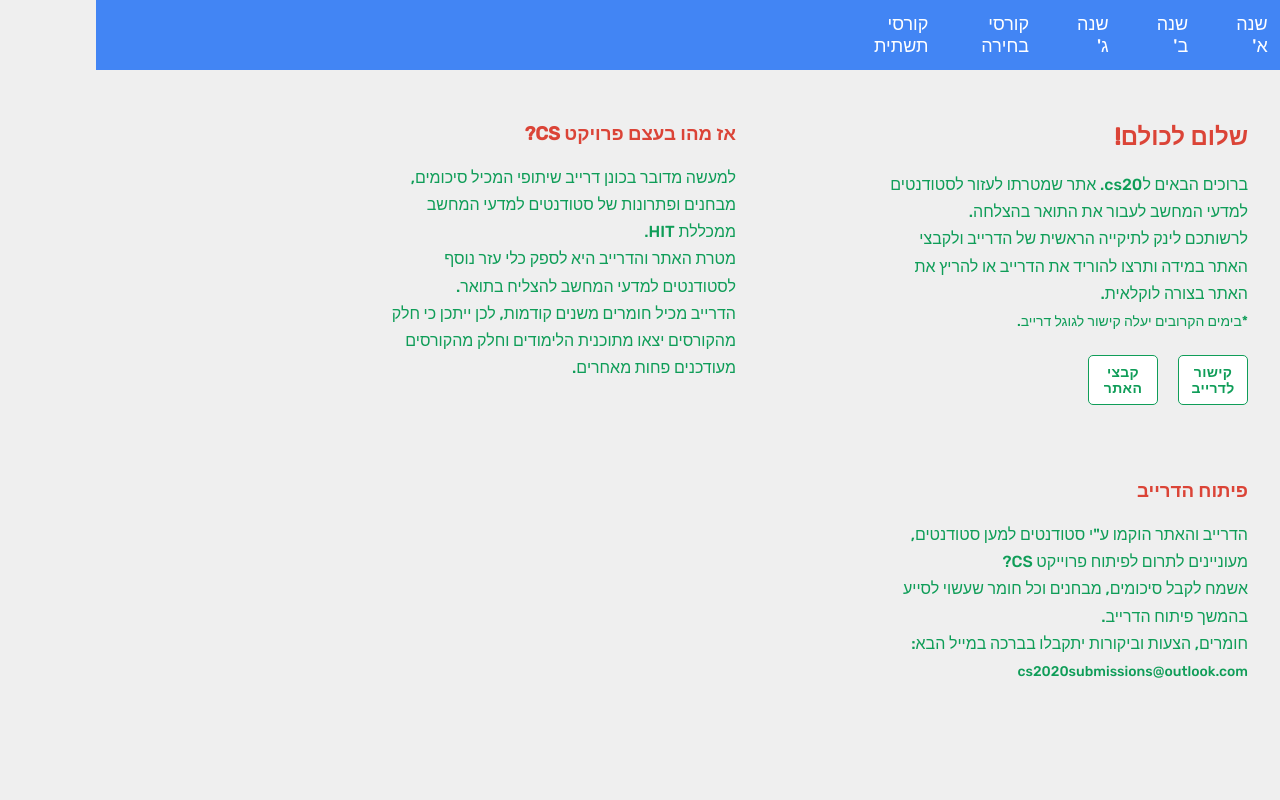
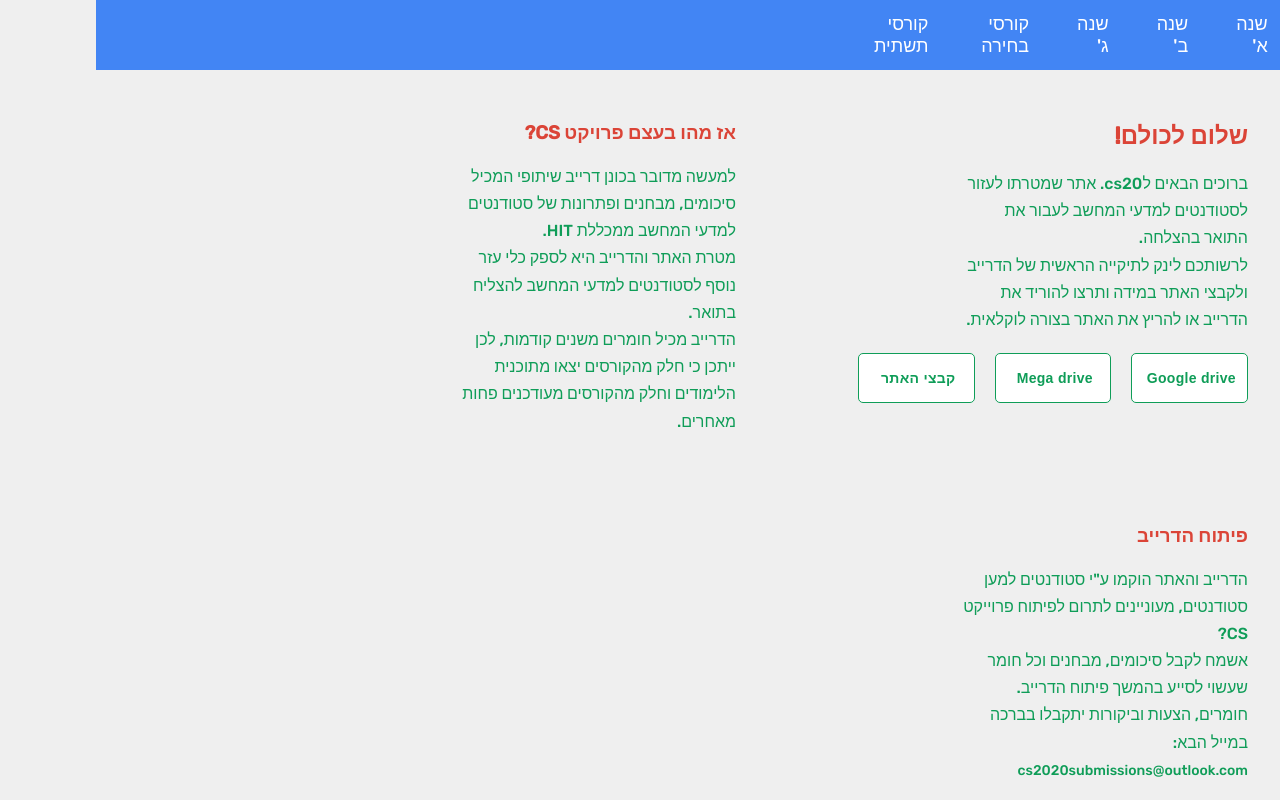
Before and after one commit to Gal94/cs2020, a React (Create React App) app: page / in a window 1280 px wide. Built offline with nearby package versions, Linux system fonts and the light colour scheme.

Commit message:
updated links to Google Drive. Added some optimizations.

```diff
--- a/src/components/module-button/ModuleButton.component.jsx
+++ b/src/components/module-button/ModuleButton.component.jsx
@@ -1,10 +1,10 @@
 import React from 'react';
 import './ModuleButton.styles.scss'
 
-const ModuleButton = ({name , link, homeButton}) => (
+const ModuleButton = ({name , link, homeButton, icon}) => (
     <button className={`${homeButton ? 'home-link': ''} module-button`} onClick={()=> {
         window.location.href = `${link}`;
-    }}> {name} </button>
+    }}>{name}  <span style={{marginRight: `0.2rem`}}>{icon}</span> </button>
 );
 
 export default ModuleButton;
--- a/src/components/module-button/ModuleButton.styles.scss
+++ b/src/components/module-button/ModuleButton.styles.scss
@@ -4,7 +4,7 @@
   margin-top: 1%;
   letter-spacing: 0.3px;
   font-size: 14px;
-  background-color: white;
+  background-color: #fff;
   color: #DB4437;;
   border: 1px solid #DB4437;
   text-transform: uppercase;
@@ -14,6 +14,7 @@
   margin-left: 1%;
   margin-right: 1%;
   transition: 1s ease all;
+  text-align: center;
 
   @media screen and (max-width: 1024px) and (max-height: 1366px){
     width: 150px;
--- a/src/index.js
+++ b/src/index.js
@@ -1,7 +1,7 @@
 import React from 'react';
 import ReactDOM from 'react-dom';
 import './index.css';
-import {HashRouter ,BrowserRouter} from "react-router-dom";
+import {BrowserRouter} from "react-router-dom";
 import App from './App';
 import * as serviceWorker from './serviceWorker';
 
--- a/src/modules.js
+++ b/src/modules.js
@@ -2,47 +2,47 @@ export const firstYearModules = [
     {
         id: 1,
         name: 'אינפי 1',
-        link: 'https://mega.nz/#F!o9RxFQwA!8rIZ9PZQ1Xygd9QmrvJBbw'
+        link: 'https://drive.google.com/open?id=1XvTl7fyfYOFRuWyGsF6RXyaEcVxYC2gj'
     },
     {
         id: 2,
         name: 'אלגברה לינארית',
-        link: 'https://mega.nz/#F!d8IVhAyQ!hE-87pRO_kWu4MTdwvTuGQ'
+        link: 'https://drive.google.com/open?id=1_0fGpP9Qm5OuaDyFeDwbkvyossBZ7dBW'
     },
     {
         id: 3,
         name: 'מתמטיקה בדידה',
-        link: 'https://mega.nz/#F!Y9ZHjYCJ!BhNpDPdKMnJMlP3yodRIwA'
+        link: 'https://drive.google.com/open?id=13dRkrAF7hIYI6Ssn-B3lf-A6eJI1POKA'
     },
     {
         id: 4,
         name: 'מבוא למדעי המחשב',
-        link: 'https://mega.nz/#F!U1BlyQbR!GdkazmseuOcjmNyqHDFHCA'
+        link: 'https://drive.google.com/open?id=1u4H8jGaah9eMizSWEM02b8Z0fDmJ56SM'
     },
     {
         id: 5,
         name: 'אינפי 2',
-        link: 'https://mega.nz/#F!x8Bx2I7Y!9cV0rvRo8wfn0d2dVxcb0A'
+        link: 'https://drive.google.com/open?id=1Cpa433vlHiR-pw56cfnyQfSfAjF1rVDO'
     },
     {
         id: 6,
         name: 'מבני נתונים',
-        link: 'https://mega.nz/#F!1pJBEIaR!N9iLpXZyZfzGAmyiNtET2g'
+        link: 'https://drive.google.com/open?id=1Q_QDFzNhlY4A6Rw5WhehJPgskDQGzDY_'
     },
     {
         id: 7,
         name: 'סדנה מתקדמת בתכנות',
-        link: 'https://mega.nz/#F!E0BT1AAR!I1o6kjUaiE_CG2CHOQ4rJg'
+        link: 'https://drive.google.com/open?id=10uMRq_G3tvrgrVm1M2otb_0gftFF-NLt'
     },
     {
         id: 8,
         name: 'מיתוג',
-        link: 'https://mega.nz/#F!clIRharb!NsVq2eRxm1nndYXe5d3rVQ'
+        link: 'https://drive.google.com/open?id=1AYxyTIPWe7maSdhxiuEH8baxz1uNHM5W'
     },
     {
         id: 9,
         name: 'הסתברות',
-        link: 'https://mega.nz/#F!BsAhWKbY!qH4Ei99k9rWVA6GX1VR7mA'
+        link: 'https://drive.google.com/open?id=1KmDDmRGieWuK7P5r-8O-yuZFOpga3coI'
     },
 ];
 
@@ -50,52 +50,52 @@ export const secondYearModules = [
     {
         id: 1,
         name: 'בסיסי נתונים',
-        link: 'https://mega.nz/#F!E4I3ECwa!214Tg2HyHGetqL-t9v8hig'
+        link: 'https://drive.google.com/open?id=1u0UCnjTqJsNDRjMi0qkn58BYbFavcvTW'
     },
     {
         id: 2,
         name: 'אסמבלי ושפת סף',
-        link: 'https://mega.nz/#F!J8QnxKqZ!cC6lQ9GUHZmH46CXlOBUEw'
+        link: 'https://drive.google.com/open?id=1P6C2O_LQNWByAEKM3WzD9XmjAz2MfMZM'
     },
     {
         id: 3,
         name: 'הנדסת תוכנה',
-        link: 'https://mega.nz/#F!hwQhXQbS!VZorn7kTOAhs3KlqbyK0uw'
+        link: 'https://drive.google.com/open?id=1QsF1mHj3dyo-8o1vlQ8mxJTjmwwPWLij'
     },
     {
         id: 4,
         name: 'תורת הגרפים',
-        link: 'https://mega.nz/#F!V8ZxjCoD!mEDs81HT8D16yCHJ5AVHAQ'
+        link: 'https://drive.google.com/open?id=1HQIEMlGw84v3J5TMOGH_Khk-EC-qJHlU'
     },
     {
         id: 5,
         name: 'תכנות מונחה עצמים',
-        link: 'https://mega.nz/#F!llJT1IoD!dV8CwRGgFE5lfD3kB-CDTQ'
+        link: 'https://drive.google.com/open?id=1BnLqgVxcuLsMZ6ed58Kd3uwSfIUNuDiQ'
     },
     {
         id: 6,
         name: 'רשתות תקשורת',
-        link: 'https://mega.nz/#F!dgZHFA4Q!6OkN9QWfN3zMVxdL-mGP5Q'
+        link: 'https://drive.google.com/open?id=1KQnZlrEqTufpCNfnZFeearUlLWO38xqG'
     },
     {
         id: 7,
         name: 'מערכות הפעלה',
-        link: 'https://mega.nz/#F!A9A3XSwa!BUrzTj0QZW3YTy2TFq3aSQ'
+        link: 'https://drive.google.com/open?id=1tcGdVDzpebMN1DiyA0ErkKQQZIuqjt6O'
     },
     {
         id: 8,
         name: 'ניתוח אלגוריתמים',
-        link: 'https://mega.nz/#F!p5YnwAZA!2oScWLwWScbP0Mb4bE5ffg'
+        link: 'https://drive.google.com/open?id=1ALlw5mMtl3jk3GKCRvElgGL5zKu4cICW'
     },
     {
         id: 9,
         name: 'אוטומטים',
-        link: 'https://mega.nz/#F!YhIzSYRR!NHGF7N4tU1MyVpFmXydkcw'
+        link: 'https://drive.google.com/open?id=1LL_9hHuJtTw25iOVtuytTTe1aDy4fgnT'
     },
     {
         id: 10,
         name: '*לוגיקה',
-        link: 'https://mega.nz/#F!YoQD1IbR!iXQm2pGDOgZ61jc4TI2Mog'
+        link: 'https://drive.google.com/open?id=1n05_lXOEZnck5-STJH5NUGyI9mk537JQ'
     },
 ];
 
@@ -103,27 +103,27 @@ export const thirdYearModules = [
     {
         id: 1,
         name: 'כלים מתמטיים',
-        link: 'https://mega.nz/#F!JtJzFQSK!euSLFyG4KEFG6-nwr2ImCg'
+        link: 'https://drive.google.com/open?id=1pcoSZhnmsaQnmuZPtvwSwmGKC8QhqimW'
     },
     {
         id: 2,
         name: 'חישוביות וסיבוכיות',
-        link: 'https://mega.nz/#F!otIHTYxJ!-cN4DhfytXljWJWq1CwtXw'
+        link: 'https://drive.google.com/open?id=1J4bAO6eaPa2N0pAwRqcn3BsfrCmDct6E'
     },
     {
         id: 3,
         name: 'קומפילציה',
-        link: 'https://mega.nz/#F!hsQTVCZA!Bm0PFXGKgCE1nBYtCoBALg'
+        link: 'https://drive.google.com/open?id=1YVJIokVOh6oixriVFqXkkMo2F3uuwvp5'
     },
     {
         id: 4,
         name: 'למידת מכונה - כרגע ריק',
-        link: ''
+        link: 'https://drive.google.com/open?id=1iuAbJ4BaIaRC1n0Z-X0-Ic3HKOM-cCsI'
     },
     {
         id: 5,
         name: '*תכנות לוגי',
-        link: 'https://mega.nz/#F!UwZBRKRT!fLDtyt0bHLdZ8d6UVLdhOQ'
+        link: 'https://drive.google.com/open?id=1mMcJu6Fg7j4IRxLIpVtuzpPn20Q9SRlu'
     },
 ];
 
@@ -131,77 +131,77 @@ export const optionalModules = [
     {
         id: 1,
         name: 'תכנות בסביבת אינטרנט',
-        link: 'https://mega.nz/#F!M9JzXCiC!J-6IUUsKUcFZYEFTJt88Lg'
+        link: 'https://drive.google.com/open?id=13-4LXcmrq5hJOxbVW6tVA9x3wkd0FVmb'
     },
     {
         id: 2,
         name: 'בניית יישומים מאובטחים',
-        link: 'https://mega.nz/#F!xlY1gQ6A!Sy5_5cY3NRVBIkWURlT5tQ'
+        link: 'https://drive.google.com/open?id=1wLdEAvtxG55ePvL2UDL-rNbO2w_69WqK'
     },
     {
         id: 3,
         name: 'אבטחת רשתות',
-        link: 'https://mega.nz/#F!EtZDXQoS!e2y5-pcSViyvT696FDCtlg'
+        link: 'https://drive.google.com/open?id=1mQ36mpAky1GoSS_rQXa5qjPYJ-aeEngR'
     },
     {
         id: 4,
         name: 'כריית נתונים',
-        link: 'https://mega.nz/#F!p9BjFSKK!WWshxgoFJXYIfXJqJVXxWA'
+        link: 'https://drive.google.com/open?id=1mUhEkebrKsmDLsrr7an9VDGXGD5tQo8Y'
     },
     {
         id: 5,
         name: 'java צד שרת',
-        link: 'https://mega.nz/#F!xwR3naBY!1sBD3Tm8PLxQcb1Q7nNHOg'
+        link: 'https://drive.google.com/open?id=1WEGGWMRVKxyUE8NeE2Aapx6DWmn72fEg'
     },
     {
         id: 6,
         name: 'C#',
-        link: 'https://mega.nz/#F!ppRHCI4J!1U-7GkleEn6e1w5LF7vxQQ'
+        link: 'https://drive.google.com/open?id=11vcZ2Ze77vOZ4SDdLHJD3-ocjBJw_OGl'
     },
     {
         id: 7,
         name: 'בדיקות תוכנה',
-        link: 'https://mega.nz/#F!EhYXEY6B!YYnPGPHAOrpjNEd6i9OK0Q'
+        link: 'https://drive.google.com/open?id=1bb1BMBV1BooazwASFL9SNVbRs7e_gA3X'
     },
     {
         id: 8,
         name: 'גרפיקה ממוחשבת',
-        link: 'https://mega.nz/#F!M1IRVQJI!2oWAW-EE2CFkg-9j-4gCpQ'
+        link: 'https://drive.google.com/open?id=1wtvBW8zMlVgYmIJNFxgTgEViq1WJM11B'
     },
     {
         id: 9,
         name: 'עיבוד שפה טבעית',
-        link: 'https://mega.nz/#F!VtQDASJI!4k_Rsy_pGBItsqBf8afyfw'
+        link: 'https://drive.google.com/open?id=1nh2l21MH8znX59DDN9vK8Q_GI7mxmsOn'
     },
     {
         id: 10,
         name: 'בינה מלאכותית',
-        link: 'https://mega.nz/#F!Z5ADwIjL!UncZAmOKKiWYIq-yK65ScQ'
+        link: 'https://drive.google.com/open?id=1YXTrDIAAUTTKNNt6UXj2dHTVQRK12J3W'
     },
     {
         id: 11,
         name: 'רובוטיקה',
-        link: 'https://mega.nz/#F!59AFWagT!ujJFHmeMc57tGp2ZL2YcPQ'
+        link: 'https://drive.google.com/open?id=19jLAaBPkXMEgI05iK7k7h4mLNTgHAXFj'
     },
     {
         id: 12,
         name: 'תבניות עיצוב',
-        link: 'https://mega.nz/#F!QsQnkKCL!2pyIXBXnVnNWsNmpLuy55Q'
+        link: 'https://drive.google.com/open?id=1bimPfbASF230Y4zdFsBzPTCeUexhlot9'
     },
     {
         id: 13,
         name: 'יסודות מערכות מידע',
-        link: 'https://mega.nz/#F!g0Ax2KgA!jqFr6uKMLWASXyS65Az1Pw'
+        link: 'https://drive.google.com/open?id=12zENNXThWl1Ne9YsJsvhqOCdRgt2OgNy'
     },
     {
         id: 14,
         name: 'GIS',
-        link: 'https://mega.nz/#F!BwYVQCiA!RioWAzzrSgRnO-3GGpEauw'
+        link: 'https://drive.google.com/open?id=1cn4AtjORKl6FeU5qyEJLTw_QbH-3b4JE'
     },
     {
         id: 15,
         name: 'פיתוח אפלקיציות אנדרואיד',
-        link: 'https://mega.nz/#F!dtAHlawY!v__CswfmsPTrEqDFYvGsZg'
+        link: 'https://drive.google.com/open?id=17YCxNWzSmO8wLibTZ-S_veF6fsWxcDO6'
     },
 ];
 
@@ -209,101 +209,101 @@ export const generalModules =[
     {
         id: 1,
         name: 'אתגרי מחשבה בפילוסופיה',
-        link: 'https://mega.nz/#F!chQRwA7B!vXiBHK1LS8kGUyLq2QBFVQ'
+        link: 'https://drive.google.com/open?id=1e06VkqA30eNmlZ9W7iTleo4IOhgNywEj'
     },
     {
         id: 2,
         name: 'אתיקה בעסקים',
-        link: 'https://mega.nz/#F!IoBlzCoI!Jor7k-Z_zBpQRdydQF1Tkw'
+        link: 'https://drive.google.com/open?id=1sRHe8LRjVkgcG-HNR4dY43PoxLINUg3u'
     },
     {
         id: 3,
         name: 'האדם בין מימוש לאחריות חברתית',
-        link: 'https://mega.nz/#F!8wY3gIxK!0OB6hK_YY_PMGoRbtEt_CQ'
+        link: 'https://drive.google.com/open?id=14pH-peCTq7WIgRxd21bQETm0yNVAqN8e'
     },
     {
         id: 4,
         name: 'הבעות פנים',
-        link: 'https://mega.nz/#F!g8JVmIwa!KUeX1CfPsQnqYnzRD7OwUQ'
+        link: 'https://drive.google.com/open?id=1xTU91zJhn-2CZTdMrArkF2pwAQgg3-Bb'
     },
     {
         id: 5,
         name: 'הגירה בעולם משתנה',
-        link: 'https://mega.nz/#F!E0IXXSDR!GjHykxtMKfZ6-EMBiLbiWA'
+        link: 'https://drive.google.com/open?id=1NGo257uX6ui1D_5Jm0S1BKBAoiyRlQ3R'
     },
     {
         id: 6,
         name: 'ידיעה ורגשות',
-        link: 'https://mega.nz/#F!xhZBVCCY!bTfg_JCKFBt5FzRwlLSOXg'
+        link: 'https://drive.google.com/open?id=1FcXgT5dM7IMU82SX_A_kzySqSvlly43K'
     },
     {
         id: 7,
         name: 'יסודות התורה והקבלה',
-        link: 'https://mega.nz/#F!gsBlnKbB!47UYjL2pON3Qq5U2vrWqzA'
+        link: 'https://drive.google.com/open?id=13END5tfgSVFENCyNyeYOzShqRXZpjH47'
     },
     {
         id: 8,
         name: 'יצירתן של מדינות המזרח התיכון',
-        link: 'https://mega.nz/#F!c8BTyQra!FPOeLEHPv9-7UnhkTeJXrA'
+        link: 'https://drive.google.com/open?id=1DHl-3EYMmB3d4Ahtd-38mR35Y2troRNK'
     },
     {
         id: 9,
         name: 'מבוא לביולוגיה מודרנית',
-        link: 'https://mega.nz/#F!VhJjyaIS!5csx1eL1Y7ap1o6b37dHgw'
+        link: 'https://drive.google.com/open?id=1xJUkfJMrh4ZufKm_7623mLovWwEhj9H2'
     },
     {
         id: 10,
         name: 'מבוא לקיימות',
-        link: 'https://mega.nz/#F!Z0YR3CKb!5WZJRH1ZMnEWecuH4VzMOA'
+        link: 'https://drive.google.com/open?id=1YKWMd8kP5nCoLWSpVqiT6epTKOq8oYm2'
     },
     {
         id: 11,
         name: 'מוסיקה של שנות ה-60',
-        link: 'https://mega.nz/#F!4tQBiYZY!_UXdqOo9x8U4Wtij5JPDxw'
+        link: 'https://drive.google.com/open?id=1sUHNs39gCLyWLVokOBfscUA9kN65U1R6'
     },
     {
         id: 12,
         name: 'סובלנות בחברה רב-תרבותית',
-        link: 'https://mega.nz/#F!tsZFTKhZ!HMKLJdWexdKFP6LiI-u0vA'
+        link: 'https://drive.google.com/open?id=16W_5vQLW_p784JByHFlzWlI6WqaaQWZT'
     },
     {
         id: 13,
         name: 'סוגיות נבחרות בפסיכולוגיה של המנהיגות',
-        link: 'https://mega.nz/#F!M4IX3aKS!TqIVZ9n9oSbHava7J1tzFA'
+        link: 'https://drive.google.com/open?id=1dB3Wfi417c_1b6TMdhe-ha9IxryKtwtC'
     },
     {
         id: 14,
         name: 'סוגיות פילוסופיות ביצירות ספרותיות',
-        link: 'https://mega.nz/#F!chQxFYoR!27Ieu5GaKL9xDX_AqcsH6w'
+        link: 'https://drive.google.com/open?id=1o7786fVXyD4TL5prnESEAm1INR4m1mYC'
     },
     {
         id: 15,
         name: 'פילוסופיה וקולנוע',
-        link: 'https://mega.nz/#F!ItQVgA4Q!YyYQxDZXSEObTQV-PEDsQA'
+        link: 'https://drive.google.com/open?id=1StpPkW1IHYm__lgH0OsNJOIw2v55jgut'
     },
     {
         id: 16,
         name: 'קהילות פוליטיקה עסקים באינטרנט',
-        link: 'https://mega.nz/#F!x5IHkSSA!Y_A9d8i-rGZzHesWmKHWbA'
+        link: 'https://drive.google.com/open?id=1Y4xPcO9LGee6pyat_hT1aM8MNkNXp05Q'
     },
     {
         id: 17,
         name: 'קמפיינים פוליטיים',
-        link: 'https://mega.nz/#F!ItYzWApI!DAx8rRylKZoM9hNludSB-w'
+        link: 'https://drive.google.com/open?id=1ZoSbnsrkjxQQ8ueVCuLK9wYE59E_F-06'
     },
     {
         id: 18,
         name: 'שידורי טלוויזיה בכבלים ובלווין',
-        link: 'https://mega.nz/#F!Q9AxlSAb!gmiivuqZsx7aVAAg47tSdQ'
+        link: 'https://drive.google.com/open?id=1mXPwYjP8JgWtrdNlt6XjKccrcTHpHZLX'
     },
     {
         id: 19,
         name: 'נשים במקרא',
-        link: 'https://mega.nz/#F!lpYDEIIb!SJm-yvfiEhzwACudcBtETQ'
+        link: 'https://drive.google.com/open?id=19RmIGOfkXwBwQ4byWhfYEJ_r_N1peaP-'
     },
     {
         id: 20,
         name: 'כלכלה גלובלית',
-        link: 'https://mega.nz/#F!doRDSAgb!W0GjoZ91wqnjJidnQxhrZg'
+        link: 'https://drive.google.com/open?id=10bAtx0RwGr1hJFwpxDmW_4OOeo6Mldj8'
     },
 ];
--- a/src/pages/homepage/homepage.component.jsx
+++ b/src/pages/homepage/homepage.component.jsx
@@ -11,11 +11,11 @@ const HomePage = () => {
                 <p className='text'>
                     ברוכים הבאים לcs20. אתר שמטרתו לעזור לסטודנטים למדעי המחשב לעבור את התואר בהצלחה.<br/>
                     לרשותכם לינק לתיקייה הראשית של הדרייב ולקבצי האתר במידה ותרצו להוריד את הדרייב או להריץ את האתר בצורה לוקלאית.
-                    <br/><span style= {{fontSize: 14 + 'px'}}>*בימים הקרובים יעלה קישור לגוגל דרייב.</span>
                 </p>
                 <div className='home-links'>
-                    <ModuleButton key='1' homeButton name={'קישור לדרייב'} link={'https://mega.nz/#F!0xoDQa4C!YExO6_uc7KhhO9IivYi8Fw'}/>
-                    <ModuleButton key='2' homeButton name={'קבצי האתר'} link={'https://github.com/Gal94/cs2020'}/>
+                    <ModuleButton key='1' homeButton name={'Google drive'} link={'https://drive.google.com/drive/folders/1Mmh1MW_zwNyqhNDB1gtkeklA4w_kHV5V?usp=sharing'}/>
+                    <ModuleButton key='2' homeButton name={'Mega drive'} link={'https://mega.nz/#F!0xoDQa4C!YExO6_uc7KhhO9IivYi8Fw'}/>
+                    <ModuleButton key='3' homeButton name={'קבצי האתר'} link={'https://github.com/Gal94/cs2020'}/>
                 </div>
 
             </div>
--- a/src/pages/homepage/homepage.styles.scss
+++ b/src/pages/homepage/homepage.styles.scss
@@ -38,15 +38,17 @@
     flex-wrap: wrap;
 
     .wrap {
-      width: 50%;
+      width: 40%;
+      margin-left: 10%;
 
       .home-links{
         display: flex;
 
 
         .home-link{
+          text-transform: initial;
           height: 50px;
-          width: 70px;
+          width: 120px;
           font-size: 14px;
           margin-left: 20px;
           margin-right: 0;
```
